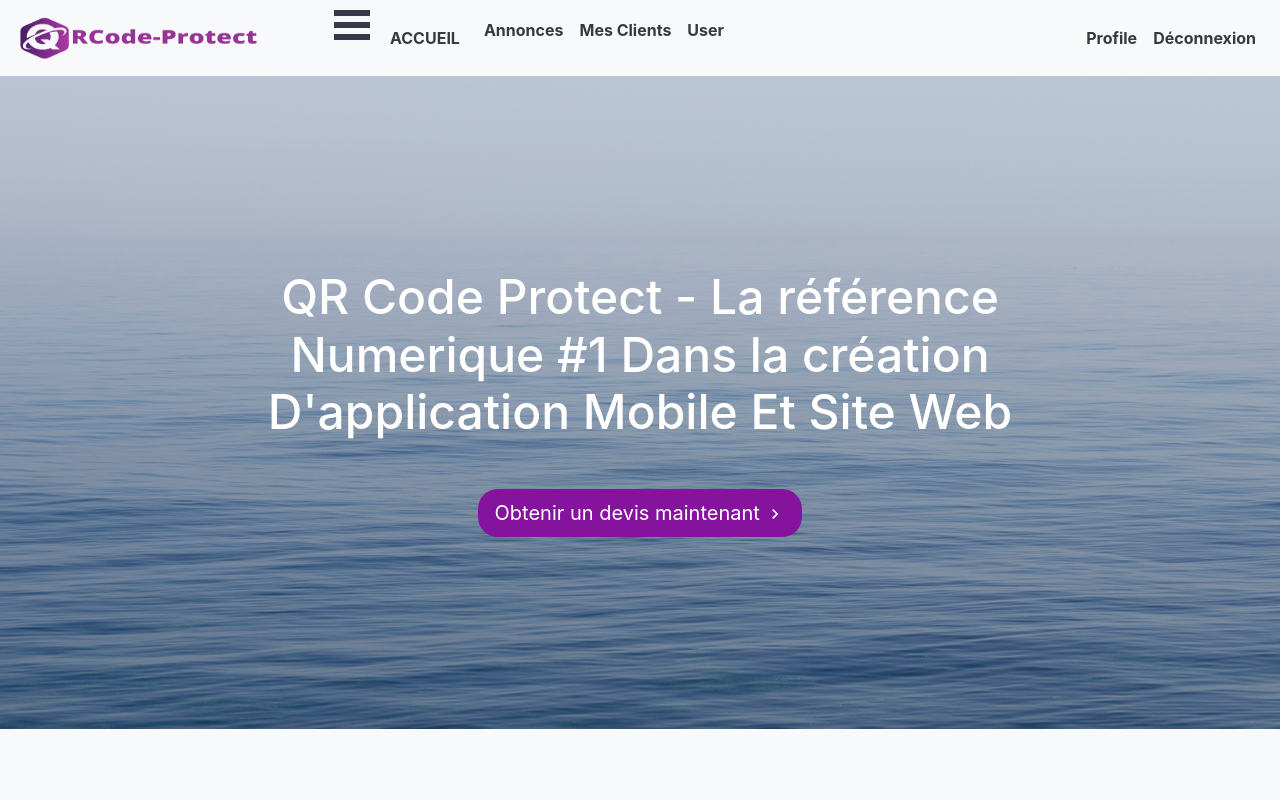
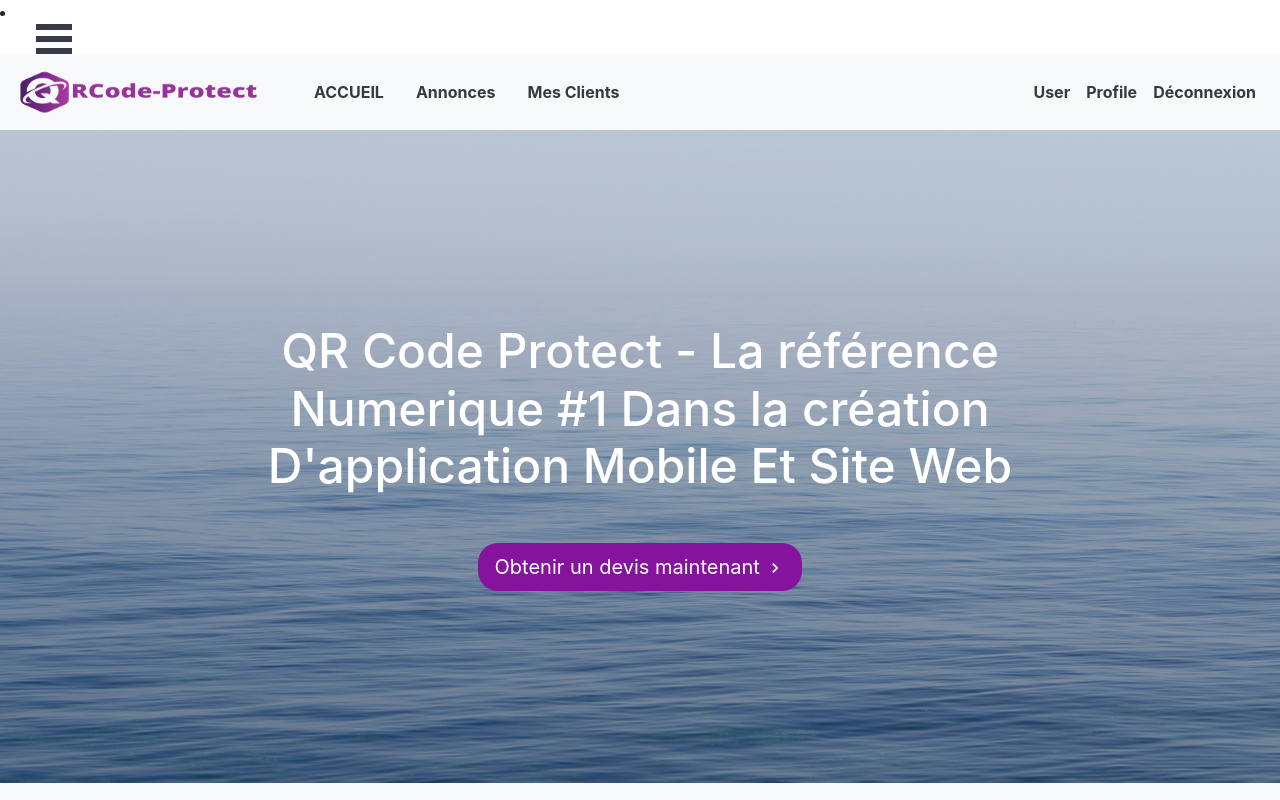
Before and after one commit to alphaseul/qrcodecms, a React (Create React App) app: page /home in a window 1280 px wide. Shown: the top 800 px of the page. Built offline with nearby package versions, Linux system fonts and the light colour scheme; sample sign-in values are in the browser's storage.

Commit message:
nav bar bug

```diff
--- a/src/App.js
+++ b/src/App.js
@@ -60,6 +60,17 @@
       <div>
         <Router history={history}>
           <div>
+            <nav>
+              {currentUser && (
+                <li className="nav-item">
+                  <Sidebar
+                    pageWrapId={"page-wrap"}
+                    outerContainerId={"outer-container"}
+                  />
+                </li>
+              )}
+            </nav>
+
             <Navbar bg="light" expand="lg">
               <Navbar.Brand href="Login">
                 {currentUser && (
@@ -73,6 +84,7 @@
                 )}
               </Navbar.Brand>
               <Navbar.Toggle aria-controls="basic-navbar-nav" />
+
               <Navbar.Collapse id="basic-navbar-nav">
                 <Link to={"/"} className="navbar-brand">
                   {!currentUser && (
@@ -86,14 +98,6 @@
                   )}
                 </Link>
                 <div className="navbar-nav mr-auto">
-                  {currentUser && (
-                    <li className="nav-item">
-                      <Sidebar
-                        pageWrapId={"page-wrap"}
-                        outerContainerId={"outer-container"}
-                      />
-                    </li>
-                  )}
                   <Nav className="mr-auto">
                     <li className="nav-item">
                       <Nav.Link>
@@ -133,23 +137,20 @@
 
                   {currentUser && (
                     <li className="Nav-item">
+                      <Nav.Link>
                         <Link to={"/annonces"} className="nav-link text-dark">
                           <b>Annonces</b>
                         </Link>
+                      </Nav.Link>
                     </li>
                   )}
                   {currentUser && (
                     <li className="nav-item">
+                      <Nav.Link>
                         <Link to={"/clients"} className="nav-link text-dark">
                           <b>Mes Clients</b>
                         </Link>
-                    </li>
-                  )}
-                  {currentUser && (
-                    <li className="nav-item">
-                      <Link to={"/user"} className="nav-link text-dark">
-                        <b>User</b>
-                      </Link>
+                      </Nav.Link>
                     </li>
                   )}
                   {currentUser ? (
@@ -171,6 +172,11 @@
 
                 {currentUser ? (
                   <div className="navbar-nav ml-auto">
+                    <li className="nav-item">
+                      <Link to={"/user"} className="nav-link text-dark">
+                        <b>User</b>
+                      </Link>
+                    </li>
                     <li className="nav-item text-dark">
                       <Link to={"/profile"} className="nav-link text-dark">
                         <b>Profile</b>
```
Lines whose indentation alone changed are shown as unchanged.
